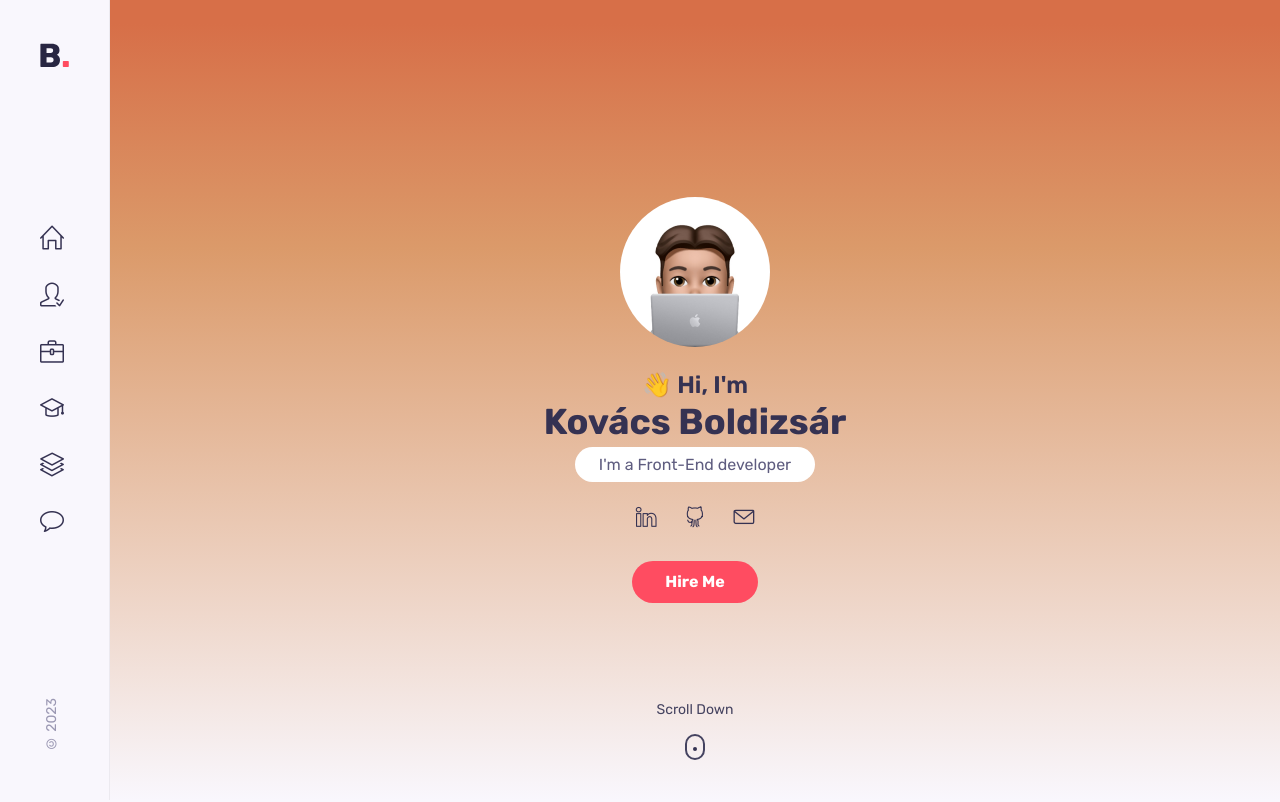
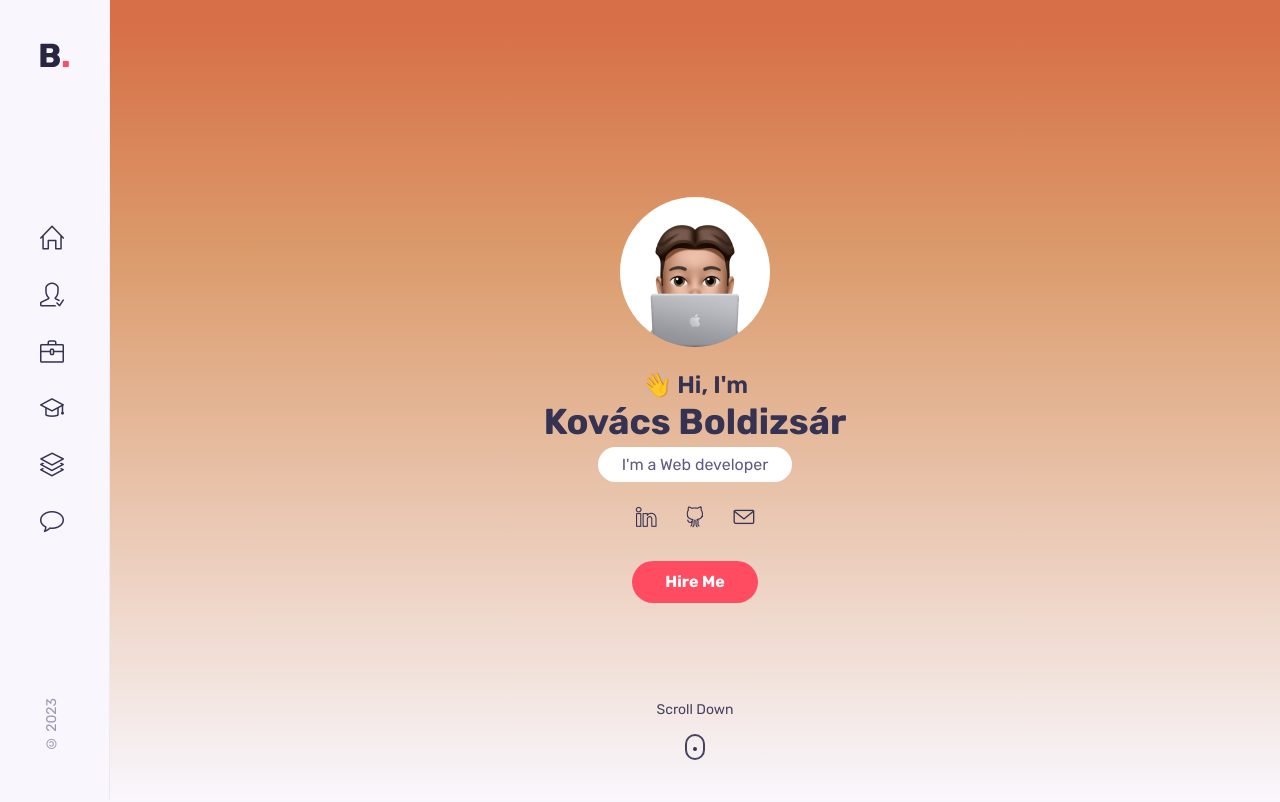
Before and after one commit to Boldi247/portfolio, a React (Create React App) app: page / in a window 1280 px wide. Shown: the top 802 px of the page. Built offline with nearby package versions, Linux system fonts and the light colour scheme.

Commit message:
changed text on home

```diff
--- a/src/components/home/Home.jsx
+++ b/src/components/home/Home.jsx
@@ -13,7 +13,7 @@
           <img src={ProfilePic} alt="" className={classes.home__img}></img>
           <h1>&#128075; Hi, I'm</h1>
           <h1 className={classes.name}>Kovács Boldizsár</h1>
-          <span className={classes.shortIntro}>I'm a Front-End developer</span>
+          <span className={classes.shortIntro}>I'm a Web developer</span>
           <HeaderSocials />
           <a href="#contact" className="btn">
             Hire Me
```
